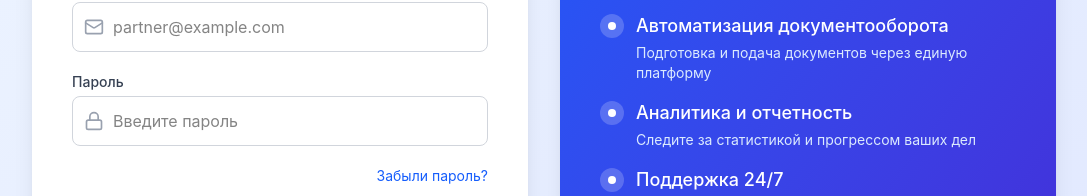
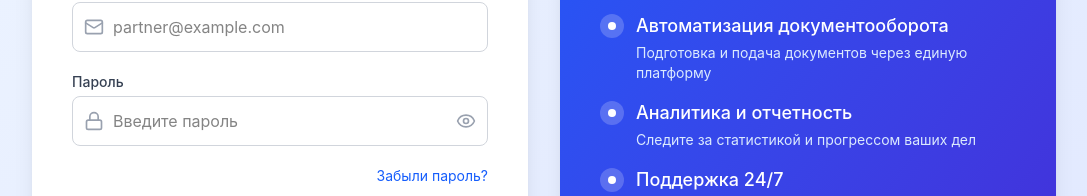
Before and after one commit to raffaelo2016-svg/personal_partner_account, a React (Vite) app in the folder frontend/: page /login in a window 1280 px wide. Shown: the part 365-561 px from the top of the page, without its empty margins (96-1183 px from the left). Built offline with nearby package versions, Linux system fonts and the light colour scheme; no server answers.

Commit message:
Add password visibility toggle to login

```diff
--- a/frontend/src/app/pages/Login.tsx
+++ b/frontend/src/app/pages/Login.tsx
@@ -1,6 +1,6 @@
 import { useState, useMemo } from 'react';
 import { Link } from 'react-router';
-import { Mail, Lock, ArrowRight, ShieldAlert, Clock } from 'lucide-react';
+import { Mail, Lock, ArrowRight, ShieldAlert, Clock, Eye, EyeOff } from 'lucide-react';
 import logo from '@/assets/logo-color.svg';
 import { useLogin } from '@/app/hooks/useAuth';
 import { AxiosError } from 'axios';
@@ -46,6 +46,7 @@ function LoginError({ error }: { error: Error | null }) {
 
 export default function Login() {
   const loginMutation = useLogin();
+  const [showPassword, setShowPassword] = useState(false);
   const [formData, setFormData] = useState({
     email: '',
     password: '',
@@ -107,14 +108,27 @@ export default function Login() {
               <div className="relative">
                 <Lock className="absolute left-3 top-1/2 -translate-y-1/2 w-5 h-5 text-gray-400" />
                 <input
-                  type="password"
+                  type={showPassword ? 'text' : 'password'}
                   name="password"
                   value={formData.password}
                   onChange={handleChange}
                   required
                   placeholder="Введите пароль"
-                  className="w-full pl-10 pr-4 py-3 border border-gray-300 rounded-lg focus:outline-none focus:ring-2 focus:ring-blue-500"
+                  className="w-full pl-10 pr-11 py-3 border border-gray-300 rounded-lg focus:outline-none focus:ring-2 focus:ring-blue-500"
                 />
+                <button
+                  type="button"
+                  onClick={() => setShowPassword((value) => !value)}
+                  aria-label={showPassword ? 'Скрыть пароль' : 'Показать пароль'}
+                  aria-pressed={showPassword}
+                  className="absolute right-3 top-1/2 -translate-y-1/2 text-gray-400 hover:text-gray-600 focus:outline-none focus-visible:ring-2 focus-visible:ring-blue-500 rounded"
+                >
+                  {showPassword ? (
+                    <EyeOff className="w-5 h-5" aria-hidden="true" />
+                  ) : (
+                    <Eye className="w-5 h-5" aria-hidden="true" />
+                  )}
+                </button>
               </div>
             </div>
 
```
